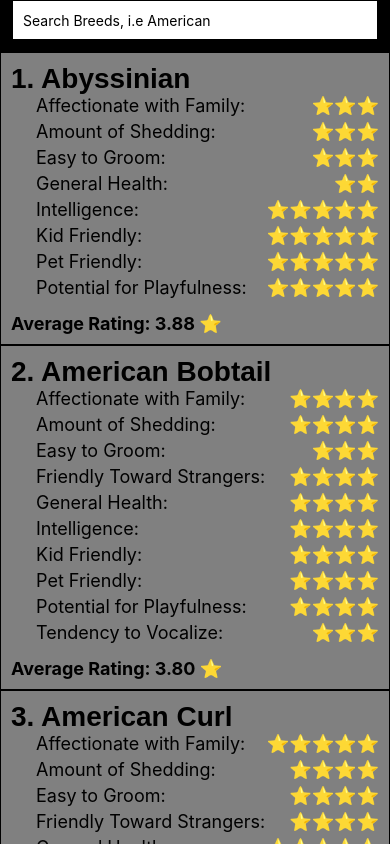
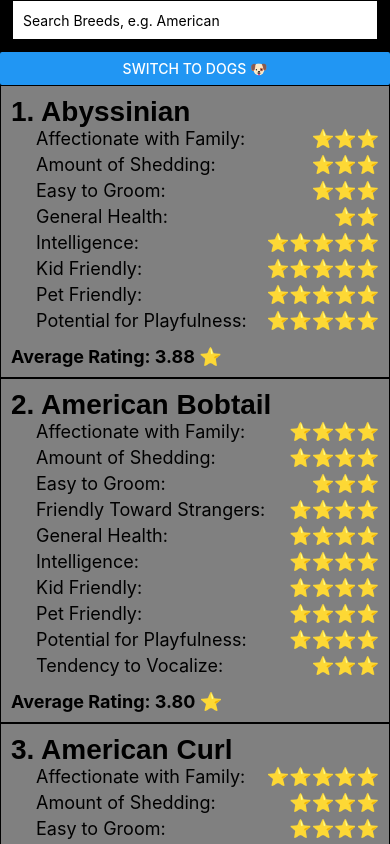
Before and after one commit to scottzyang/by-breed, a React Native app: screen / in a window 390 px wide. Shown: the top 844 px of the page. Built offline with nearby package versions, Linux system fonts and the light colour scheme.

Commit message:
Complete all 7 challenges

```diff
--- a/App.js
+++ b/App.js
@@ -1,11 +1,12 @@
 import { StatusBar } from 'expo-status-bar';
-import { StyleSheet, Text, FlatList, SafeAreaView, KeyboardAvoidingView, TextInput } from 'react-native';
+import { StyleSheet, Text, FlatList, SafeAreaView, KeyboardAvoidingView, TextInput, Button } from 'react-native';
 import { cats, dogs, petTypes } from './breeds';
 import Item from './Item';
 import { useState } from 'react';
 
 export default function App() {
   const [searchTerm, setSearchTerm] = useState(null)
+  const [currentAnimal, setCurrentAnimal] = useState("cats")
 
   const searchTermUpdate = (text) => {
     console.log("updating search term")
@@ -26,14 +27,28 @@ export default function App() {
     }
   }
 
-  console.log(searchResults(cats, "abyss"))
+  const switchAnimals = (currentAnimal) => {
+    switch(currentAnimal) {
+      case "cats":
+        // code block
+        setCurrentAnimal("dogs")
+        console.log(currentAnimal)
+        break;
+      case "dogs":
+        // code block
+        setCurrentAnimal("cats")
+        console.log(currentAnimal)
+        break;
+    }
+  }
 
   return (
     <SafeAreaView style={styles.container}>
       <KeyboardAvoidingView style={styles.listContainer}>
-      <TextInput style={styles.input} placeholder="Search Breeds, i.e American" onChangeText={text => searchTermUpdate(text)}></TextInput>
+        <TextInput style={styles.input} placeholder="Search Breeds, e.g. American" onChangeText={text => searchTermUpdate(text)}></TextInput>
+        <Button title={`Switch to ${currentAnimal === 'cats' ? 'Dogs 🐶' : 'Cats 🐱'}`}onPress={() => switchAnimals(currentAnimal)}></Button>
         <FlatList style={styles.flatListContent}
-          data={searchResults(cats, searchTerm)}
+          data={searchResults(currentAnimal === 'cats' ? cats : dogs, searchTerm)}
           renderItem={({ item, index }) => <Item data={item} index={index}/>}
           keyExtractor={(item, index) => index.toString()}
         />
```
